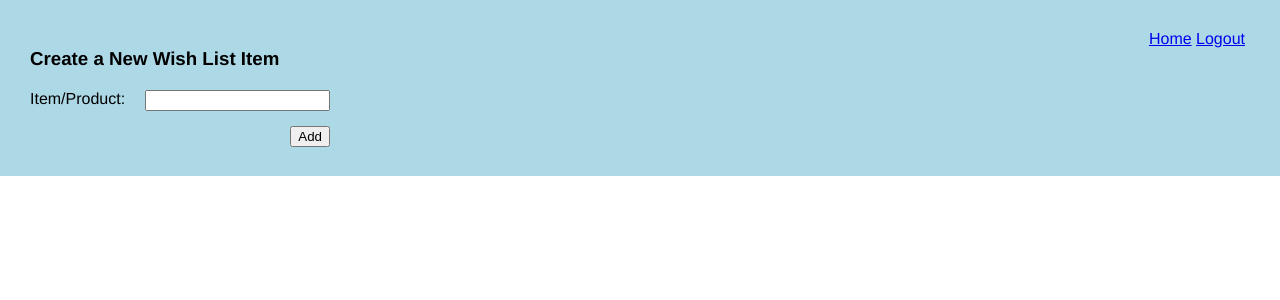
After one commit to kayotea/pythonBelt, a Django app: page /wish_items/create in a window 1280 px wide. The commit adds this page. Shown: the top 300 px of the page. Run offline with Django 3.2, Linux system fonts and the light colour scheme; parts of the project's set-up code (start-up, migrations or seed data) failed here and were passed over.

Commit message:
initial commit

```diff
--- a/apps/belt_app/static/belt_app/css/style.css
+++ b/apps/belt_app/static/belt_app/css/style.css
@@ -3,6 +3,7 @@
 }
 #wrapper{
     background-color: lightblue;
+    padding: 10px;
     font-family: "Helvetica Neue", Arial, sans-serif;
     padding: 30px;
     margin: 0px auto;
@@ -16,6 +17,11 @@
     border-radius: 10px;
     padding: 10px;
     margin: 0px;
+}
+.right{
+    float: right;
+    display: inline-block;
+    margin: 0px 5px;
 }
 label{
     display: inline-block;
@@ -34,3 +40,20 @@ h1, h2, p, form{
 .b{
     font-weight: bold;
 }
+table, th, td{
+    border: 1px solid grey;
+    padding: 5px;
+}
+table{
+    border-collapse: collapse;
+    width: 90%;
+}
+th{
+    background-color: lightgray;
+}
+td{
+    background-color: white;
+}
+.center{
+    text-align: center;
+}
--- /dev/null
+++ b/apps/belt_app/templates/belt_app/create_item.html
@@ -0,0 +1,26 @@
+<!DOCTYPE HTML>
+<html>
+    <head>
+        <title>Wish List: Create Item</title>
+        {%load staticfiles %}
+        <link rel="stylesheet" href="{% static 'belt_app/css/style.css' %}" charset="utf-8">
+    </head>
+    <body>
+        <div id="wrapper">
+            <p class="right"><a href="{% url 'dashboard' %}">Home</a> <a href="{% url 'logout' %}">Logout</a></p>
+            {% if messages %}
+                {% for message in messages %}
+                    <p class="error">{{ message }}</p>
+                {% endfor %}
+            {% endif %}
+            <br>
+            <h3>Create a New Wish List Item</h3>
+            <form action="{% url 'item_create_process' %}" method="post" class="form">
+            {% csrf_token %}
+                <label for="item">Item/Product:</label>
+                <input type="text" name="item"><br><br>
+                <input type="submit" value="Add">
+            </form>
+        </div>
+    </body>
+</html>
--- a/apps/belt_app/urls.py
+++ b/apps/belt_app/urls.py
@@ -2,7 +2,15 @@ from django.conf.urls import url
 from . import views
 
 urlpatterns = [
-    url(r'^$', views.index),
+    url(r'^main$', views.index),
     url(r'^register/process$', views.register_process),
-    url(r'^login$', views.login)
+    url(r'^login$', views.login),
+    url(r'^dashboard$', views.dashboard, name='dashboard'),
+    url(r'wish_items/create$', views.create_item, name='create_item'),
+    url(r'^logout$', views.logout, name='logout'),
+    url(r'^wish_items/create/process$', views.create_item_process, name='item_create_process'),
+    url(r'^with_items/(?P<id>\d+)$', views.show_wish_item, name='show_item'),
+    url(r'^add/(?P<id>\d+)$', views.add_item, name='add_item'),
+    url(r'^remove/wish/(?P<id>\d+)$', views.remove_wish, name='remove_wish'),
+    url(r'^delete/item/(?P<id>\d+)$', views.delete_item, name='delete_item')
 ]
--- a/apps/belt_app/views.py
+++ b/apps/belt_app/views.py
@@ -3,7 +3,8 @@ from __future__ import unicode_literals
 
 from django.shortcuts import render, redirect
 from django.contrib import messages
-from .models import User
+from .models import User, Item, Wish
+from datetime import datetime
 
 # Create your views here.
 def index(request):
@@ -12,37 +13,38 @@ def index(request):
 def register_process(request):
     if request.method == "POST":
         postData = {
-            'first_name' : request.POST['first_name'],
-            'last_name' : request.POST['last_name'],
-            'email' : request.POST['email'],
+            'name' : request.POST['name'],
+            'username' : request.POST['username'],
             'password' : request.POST['password'],
-            'confirm_password' : request.POST['confirm_password']
+            'confirm_password' : request.POST['confirm_password'],
+            'date' : request.POST['date'],
         }
         #validate and add user
         user = User.objects.add_user(postData)
+        #if user added
         if user[0]:
             request.session['login'] = user[1].id
         else:
             errors = user[1]
             for error in errors:
                 messages.add_message(request, messages.INFO, error)
-            return redirect('/')
+            return redirect('/main')
 
         #if user created
         if user[0] == True:
             request.session['login'] = user[1].id
-            return redirect('/')
+            return redirect('/dashboard')
         #if user was not created
         else:
             errors = user[1]
             for error in errors:
                 messages.add_message(request, messages.INFO, error)
-            return redirect('/')
+            return redirect('/main')
 
 def login(request):
     if request.method == "POST":
         postData = {
-            'email' : request.POST['email'],
+            'username' : request.POST.get('username', False),
             'password' : request.POST['password']
         }
         #check for user and login
@@ -50,7 +52,89 @@ def login(request):
         #if login was successful
         if user[0]:
             request.session['login'] = user[1]
-            return redirect('/')
+            return redirect('/dashboard')
         else:
             messages.add_message(request, messages.INFO, 'Invalid login')
-            return redirect('/')
+            return redirect('/main')
+
+def dashboard(request):
+    user = User.objects.get(pk=request.session['login'])
+    #get wishes belonging to user, order by most recently created first
+    user_wish_list = Wish.objects.filter(wish_user=user).order_by('-created_at')
+    #gather wishes logged in user has in their wishlist
+    my_wishes = []
+    for wish in user_wish_list:
+        readable_date = datetime.strftime(wish.created_at, '%b %d, %Y')
+        my_wishes.append((wish, readable_date))
+    #gather wishes other users (but not curr user) have in their lists
+    #get list of items that curr has wished for
+    user_item_list = Item.objects.filter(wish__wish_user=user)
+    #exclude wishes containing items in user_item_list
+    #order by most recently created first
+    others_wish_list = Wish.objects.exclude(wish_item__id__in=user_item_list).order_by('-created_at')
+    others_wishes = []
+    for wish in others_wish_list:
+        readable_date = datetime.strftime(wish.created_at, '%b %d, %Y')
+        others_wishes.append((wish, readable_date))
+
+    context = {
+        'user' : user,
+        'my_wishes': my_wishes,
+        'others_wishes' : others_wishes
+    }
+    return render(request, 'belt_app/dashboard.html', context)
+
+def create_item(request):
+    return render(request, 'belt_app/create_item.html')
+
+def create_item_process(request):
+    if request.method == "POST":
+        postData = {
+            'user' : User.objects.get(pk=request.session['login']),
+            'item_name' : request.POST['item']
+        }
+        item = Item.objects.make_item(postData)
+        #if item successfully created
+        if item[0]:
+            messages.add_message(request, messages.INFO, 'Item successfully created!')
+            return redirect('/dashboard')
+        else:
+            errors = item[1]
+            for error in errors:
+                messages.add_message(request, messages.INFO, error)
+            return redirect('/wish_items/create')
+
+def show_wish_item(request, id):
+    item = Item.objects.get(pk=id)
+    wishes_with_this_item = Wish.objects.filter(wish_item=item)
+    context = {
+        'item' : item,
+        'wishes_with_this_item' : wishes_with_this_item
+    }
+    return render(request, 'belt_app/show_item.html', context)
+
+#when user clicks Add To My Wishlist on an existing item
+def add_item(request, id):
+    item = Item.objects.get(pk=id)
+    user = User.objects.get(pk=request.session['login'])
+    Wish.objects.create(wish_item=item, wish_user=user)
+    return redirect('/dashboard')
+
+def remove_wish(request, id):
+    Wish.objects.get(pk=id).delete()
+    return redirect('/dashboard')
+
+def delete_item(request, id):
+    #get item
+    item = Item.objects.get(pk=id)
+    #delete wishes afilliated with item
+    Wish.objects.filter(wish_item__id=id).delete()
+    #delete item
+    item.delete()
+    return redirect('/dashboard')
+
+def logout(request):
+    del request.session['login']
+    request.session.modified = True
+    messages.add_message(request, messages.INFO, "You've been successfully logged out!")
+    return redirect('/main')
```
Also changed, not shown: apps/belt_app/models.py (+68 -21 lines), apps/belt_app/templates/belt_app/dashboard.html (added, +69 -0 lines), apps/belt_app/templates/belt_app/index.html (+12 -10 lines), apps/belt_app/templates/belt_app/show_item.html (added, +20 -0 lines), apps/belt_app/migrations/0002_auto_20170531_1621.py (added), apps/belt_app/migrations/0003_item_wish.py (added), apps/belt_app/migrations/0004_item_creator.py (added), db.sqlite3.
